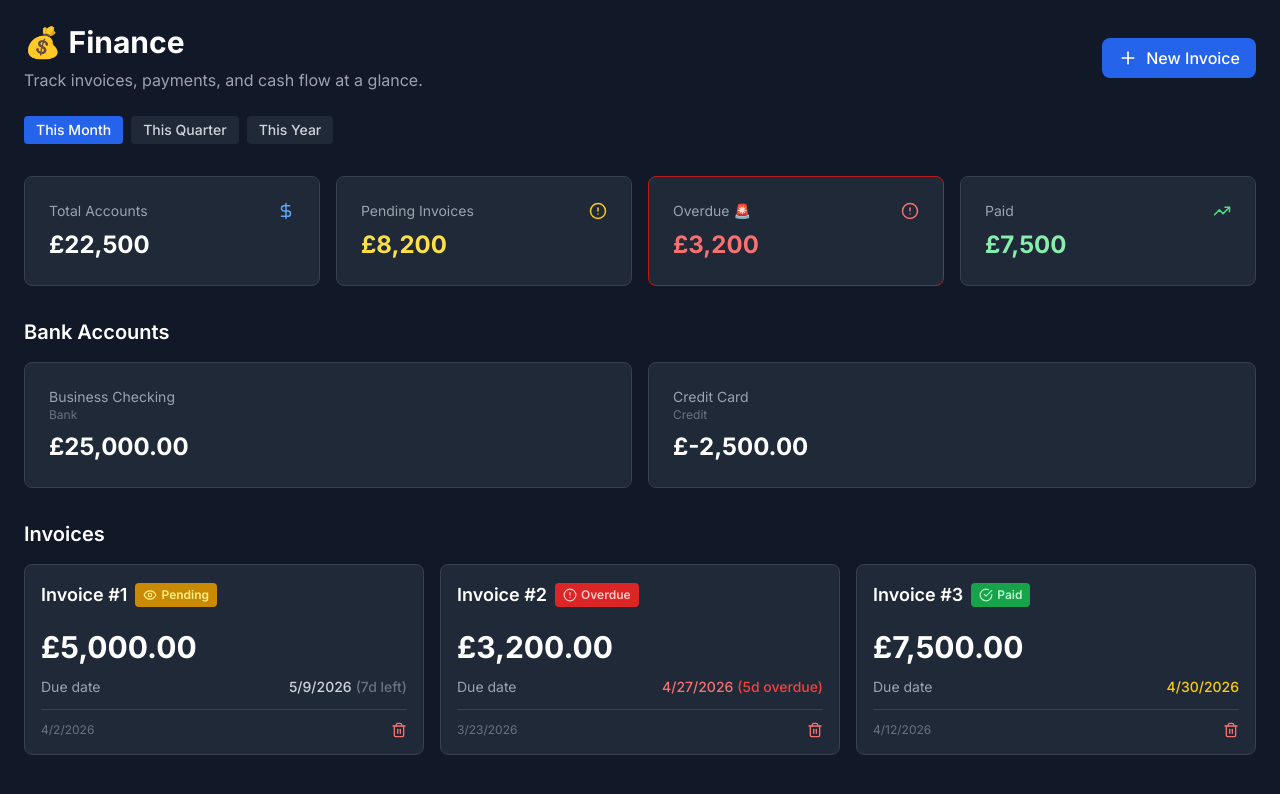
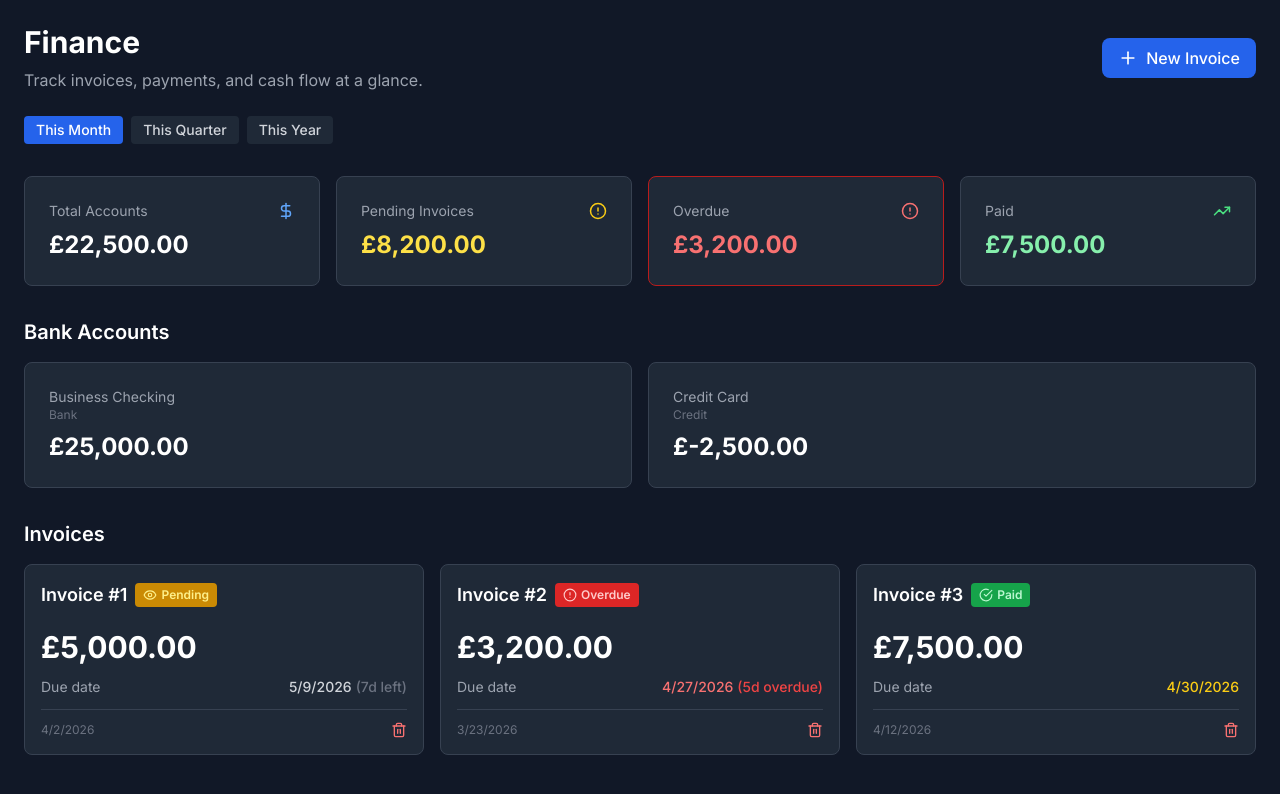
Before and after one commit to Redherring2007/Atlas-Insight-LifeOS, a Next.js app: page /finance in a window 1280 px wide. Shown: the top 794 px of the page. Built offline with nearby package versions, Linux system fonts and the light colour scheme; no server answers; sample sign-in values are in the browser's storage.

Commit message:
Align finance mock decimals with schema

```diff
--- a/src/app/finance/page.tsx
+++ b/src/app/finance/page.tsx
@@ -6,6 +6,7 @@ import { useEffect, useState } from 'react'
 import { InvoiceCard } from '@/components/invoice-card'
 import { Invoice, Payment, FinanceAccount } from '@/types'
 import { Plus, TrendingUp, DollarSign, AlertCircle } from 'lucide-react'
+import { formatCurrency, toMoneyNumber } from '@/lib/display'
 
 interface FinanceData {
   invoices: Invoice[]
@@ -33,13 +34,12 @@ export default function FinancePage() {
 
   useEffect(() => {
     if (session?.user) {
-      // Mock data - in real app, fetch from API
       const mockInvoices: Invoice[] = [
         {
           id: '1',
           workspaceId: '1',
           clientId: '1',
-          amount: 5000,
+          amount: '5000.00',
           status: 'pending',
           dueDate: new Date(Date.now() + 7 * 24 * 60 * 60 * 1000),
           createdAt: new Date(Date.now() - 30 * 24 * 60 * 60 * 1000),
@@ -49,7 +49,7 @@ export default function FinancePage() {
           id: '2',
           workspaceId: '1',
           clientId: '2',
-          amount: 3200,
+          amount: '3200.00',
           status: 'pending',
           dueDate: new Date(Date.now() - 5 * 24 * 60 * 60 * 1000),
           createdAt: new Date(Date.now() - 40 * 24 * 60 * 60 * 1000),
@@ -59,7 +59,7 @@ export default function FinancePage() {
           id: '3',
           workspaceId: '1',
           clientId: '3',
-          amount: 7500,
+          amount: '7500.00',
           status: 'paid',
           dueDate: new Date(Date.now() - 2 * 24 * 60 * 60 * 1000),
           createdAt: new Date(Date.now() - 20 * 24 * 60 * 60 * 1000),
@@ -73,7 +73,7 @@ export default function FinancePage() {
           workspaceId: '1',
           name: 'Business Checking',
           type: 'bank',
-          balance: 25000,
+          balance: '25000.00',
           createdAt: new Date(),
           updatedAt: new Date(),
         },
@@ -82,7 +82,7 @@ export default function FinancePage() {
           workspaceId: '1',
           name: 'Credit Card',
           type: 'credit',
-          balance: -2500,
+          balance: '-2500.00',
           createdAt: new Date(),
           updatedAt: new Date(),
         },
@@ -100,17 +100,17 @@ export default function FinancePage() {
   const calculateStats = () => {
     const pending = data.invoices
       .filter(i => i.status === 'pending')
-      .reduce((sum, i) => sum + parseFloat(String(i.amount || 0)), 0)
+      .reduce((sum, i) => sum + toMoneyNumber(i.amount), 0)
 
     const overdue = data.invoices
       .filter(i => i.status === 'pending' && i.dueDate && new Date(i.dueDate) < new Date())
-      .reduce((sum, i) => sum + parseFloat(String(i.amount || 0)), 0)
+      .reduce((sum, i) => sum + toMoneyNumber(i.amount), 0)
 
     const paid = data.invoices
       .filter(i => i.status === 'paid')
-      .reduce((sum, i) => sum + parseFloat(String(i.amount || 0)), 0)
+      .reduce((sum, i) => sum + toMoneyNumber(i.amount), 0)
 
-    const totalAccounts = data.accounts.reduce((sum, a) => sum + parseFloat(String(a.balance || 0)), 0)
+    const totalAccounts = data.accounts.reduce((sum, a) => sum + toMoneyNumber(a.balance), 0)
 
     return { pending, overdue, paid, totalAccounts }
   }
@@ -145,11 +145,10 @@ export default function FinancePage() {
 
   return (
     <div className="min-h-screen bg-gray-900 p-6">
-      {/* Header */}
       <div className="max-w-7xl mx-auto mb-8">
         <div className="flex items-center justify-between mb-6">
           <div>
-            <h1 className="text-3xl font-bold text-white mb-2">💰 Finance</h1>
+            <h1 className="text-3xl font-bold text-white mb-2">Finance</h1>
             <p className="text-gray-400">Track invoices, payments, and cash flow at a glance.</p>
           </div>
           <button
@@ -161,7 +160,6 @@ export default function FinancePage() {
           </button>
         </div>
 
-        {/* Time Range Filter */}
         <div className="flex space-x-2">
           {(['month', 'quarter', 'year'] as const).map(range => (
             <button
@@ -179,19 +177,13 @@ export default function FinancePage() {
         </div>
       </div>
 
-      {/* Stats Overview */}
       <div className="max-w-7xl mx-auto mb-8 grid grid-cols-1 md:grid-cols-2 lg:grid-cols-4 gap-4">
         <div className="bg-gray-800 rounded-lg p-6 border border-gray-700">
           <div className="flex items-center justify-between mb-2">
             <p className="text-gray-400 text-sm">Total Accounts</p>
             <DollarSign size={18} className="text-blue-400" />
           </div>
-          <p className="text-2xl font-bold text-white">
-            £{stats.totalAccounts.toLocaleString('en-GB', {
-              minimumFractionDigits: 0,
-              maximumFractionDigits: 0
-            })}
-          </p>
+          <p className="text-2xl font-bold text-white">£{formatCurrency(stats.totalAccounts)}</p>
         </div>
 
         <div className="bg-gray-800 rounded-lg p-6 border border-gray-700">
@@ -199,25 +191,15 @@ export default function FinancePage() {
             <p className="text-gray-400 text-sm">Pending Invoices</p>
             <AlertCircle size={18} className="text-yellow-400" />
           </div>
-          <p className="text-2xl font-bold text-yellow-300">
-            £{stats.pending.toLocaleString('en-GB', {
-              minimumFractionDigits: 0,
-              maximumFractionDigits: 0
-            })}
-          </p>
+          <p className="text-2xl font-bold text-yellow-300">£{formatCurrency(stats.pending)}</p>
         </div>
 
         <div className="bg-gray-800 rounded-lg p-6 border border-red-700">
           <div className="flex items-center justify-between mb-2">
-            <p className="text-gray-400 text-sm">Overdue 🚨</p>
+            <p className="text-gray-400 text-sm">Overdue</p>
             <AlertCircle size={18} className="text-red-400" />
           </div>
-          <p className="text-2xl font-bold text-red-400">
-            £{stats.overdue.toLocaleString('en-GB', {
-              minimumFractionDigits: 0,
-              maximumFractionDigits: 0
-            })}
-          </p>
+          <p className="text-2xl font-bold text-red-400">£{formatCurrency(stats.overdue)}</p>
         </div>
 
         <div className="bg-gray-800 rounded-lg p-6 border border-gray-700">
@@ -225,16 +207,10 @@ export default function FinancePage() {
             <p className="text-gray-400 text-sm">Paid</p>
             <TrendingUp size={18} className="text-green-400" />
           </div>
-          <p className="text-2xl font-bold text-green-300">
-            £{stats.paid.toLocaleString('en-GB', {
-              minimumFractionDigits: 0,
-              maximumFractionDigits: 0
-            })}
-          </p>
+          <p className="text-2xl font-bold text-green-300">£{formatCurrency(stats.paid)}</p>
         </div>
       </div>
 
-      {/* Accounts */}
       <div className="max-w-7xl mx-auto mb-8">
         <h2 className="text-xl font-semibold text-white mb-4">Bank Accounts</h2>
         <div className="grid grid-cols-1 md:grid-cols-2 gap-4">
@@ -243,21 +219,15 @@ export default function FinancePage() {
               <div className="flex items-start justify-between mb-2">
                 <div>
                   <p className="text-gray-400 text-sm">{account.name}</p>
-                  <p className="text-xs text-gray-500 capitalize">{account.type}</p>
+                  <p className="text-xs text-gray-500 capitalize">{account.type ?? 'account'}</p>
                 </div>
               </div>
-              <p className="text-2xl font-bold text-white">
-                £{parseFloat(String(account.balance || 0)).toLocaleString('en-GB', {
-                  minimumFractionDigits: 2,
-                  maximumFractionDigits: 2
-                })}
-              </p>
+              <p className="text-2xl font-bold text-white">£{formatCurrency(account.balance)}</p>
             </div>
           ))}
         </div>
       </div>
 
-      {/* Invoices Section */}
       <div className="max-w-7xl mx-auto">
         <h2 className="text-xl font-semibold text-white mb-4">Invoices</h2>
 
@@ -286,7 +256,6 @@ export default function FinancePage() {
         )}
       </div>
 
-      {/* Add Invoice Modal (placeholder) */}
       {showAddInvoice && (
         <div className="fixed inset-0 bg-black/50 flex items-center justify-center z-50">
           <div className="bg-gray-800 rounded-lg p-6 max-w-md w-full mx-4">
```
